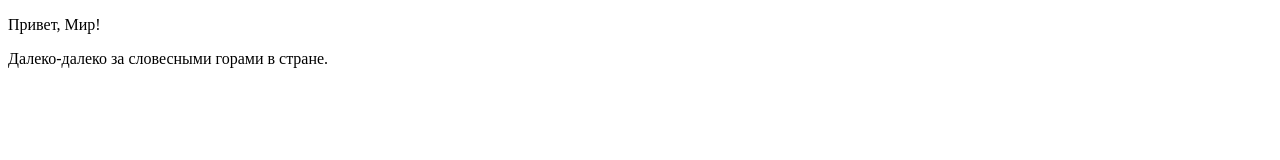
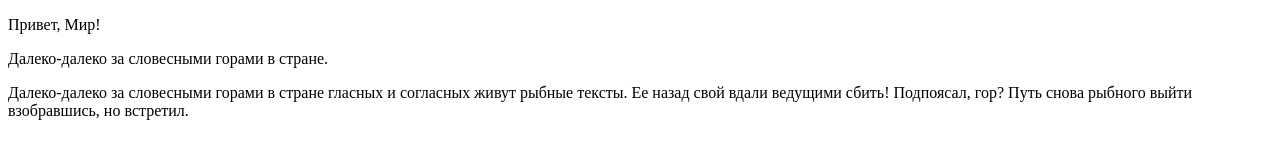
Before and after one commit to BugerDV/test, a plain HTML site: page index.html in a window 1280 px wide. Drawn offline with Linux system fonts and the light colour scheme.

Commit message:
Много Лорем

```diff
--- a/index.html
+++ b/index.html
@@ -8,5 +8,6 @@
 <body>
     <p>Привет, Мир!</p>
     <p>Далеко-далеко за словесными горами в стране.</p>
+    <p>Далеко-далеко за словесными горами в стране гласных и согласных живут рыбные тексты. Ее назад свой вдали ведущими сбить! Подпоясал, гор? Путь снова рыбного выйти взобравшись, но встретил.</p>
 </body>
 </html>
```
